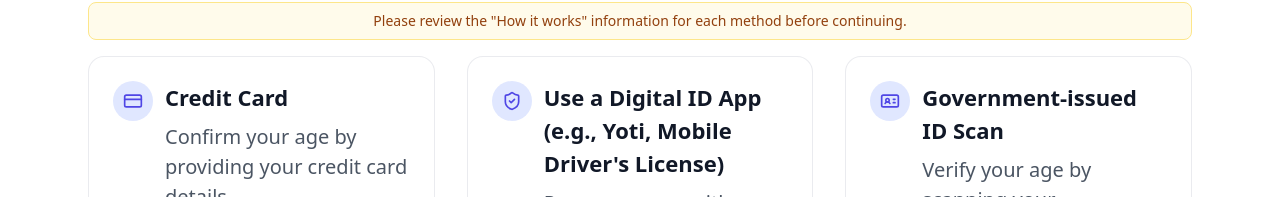
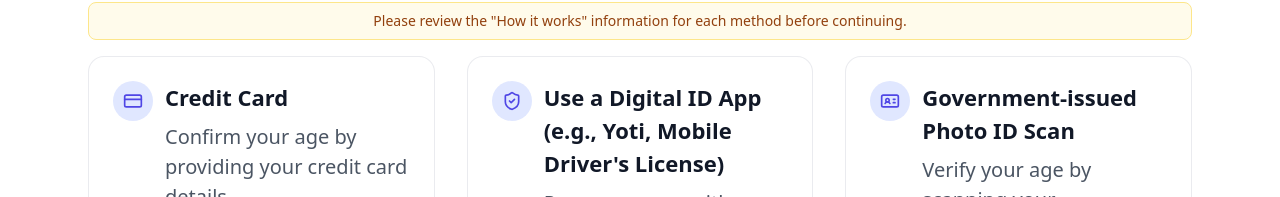
Before and after one commit to Junho-eum/OAV_Mechanism_Web_Guide, a React (Vite) app: page / in a window 1280 px wide. Shown: the part 226-423 px from the top of the page. Built offline with nearby package versions, Linux system fonts and the light colour scheme.

Commit message:
Update ID scan name to 'Government-issued Photo ID Scan'

```diff
--- a/src/data/methods.js
+++ b/src/data/methods.js
@@ -26,7 +26,7 @@
 export const METHODS = [
   {
     key: "upload-id",
-    name: "Government-issued ID Scan",
+    name: "Government-issued Photo ID Scan",
     icon: IdCard,
     color: "from-indigo-200 to-indigo-100",
     summary: "Verify your age by scanning your government-issued ID.",
```
